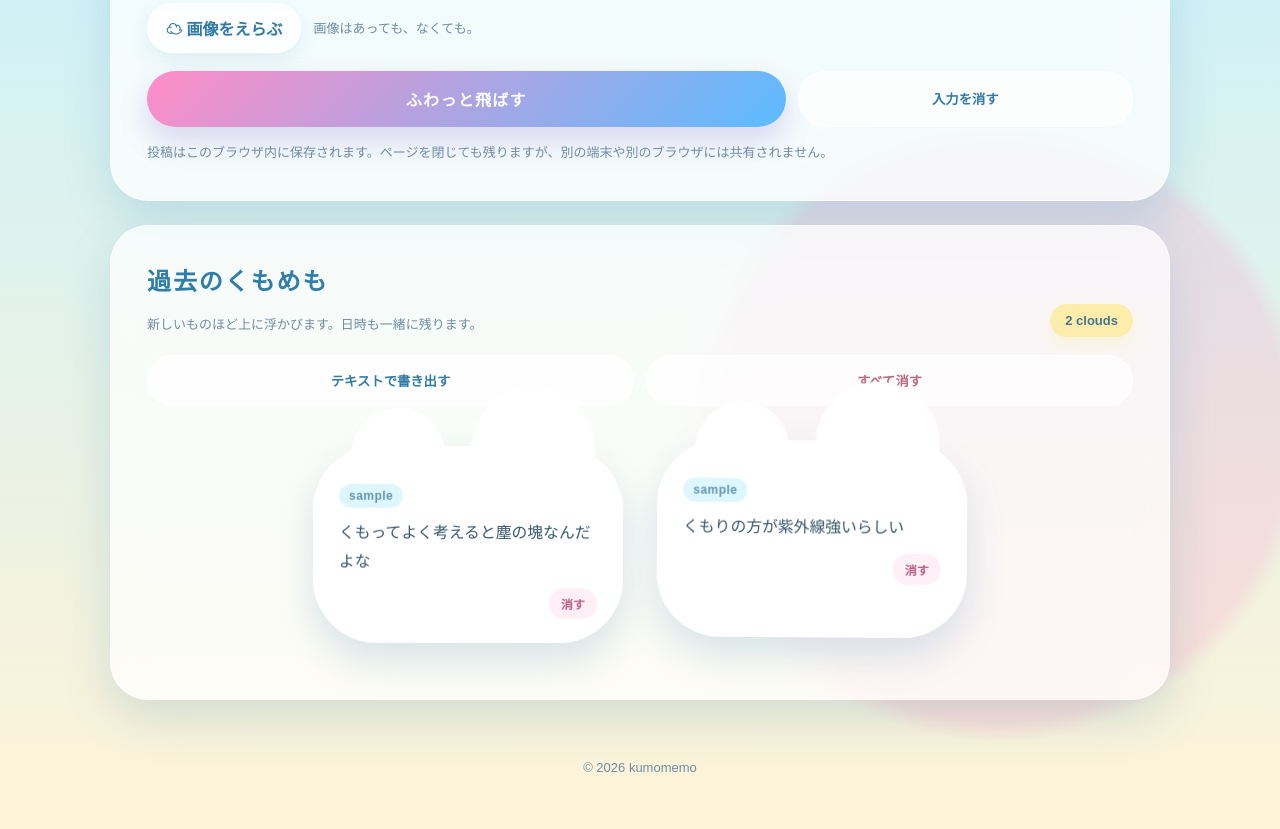
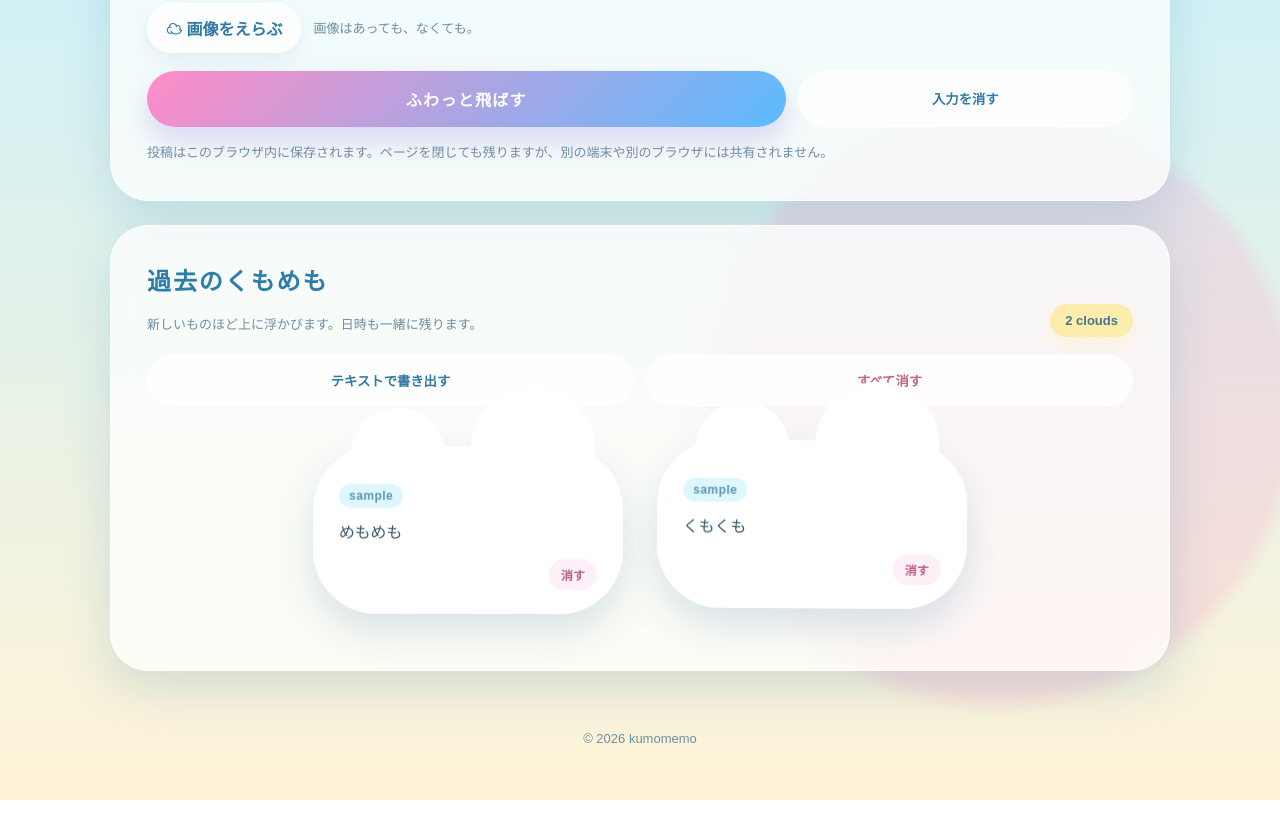
Before and after one commit to poison-h/kumomemo, a plain HTML site: page index.html in a window 1280 px wide. Shown: the part 1375-2204 px from the top of the page. After the commit the page ends 2175 px from the top, so only its background shows below. Drawn offline with Linux system fonts and the light colour scheme.

```diff
--- a/index.html
+++ b/index.html
@@ -650,12 +650,12 @@
 
     const sampleMemos = [
       {
-        text: "くもりの方が紫外線強いらしい",
+        text: "くもくも",
         image: "",
         createdAt: "sample"
       },
       {
-        text: "くもってよく考えると塵の塊なんだよな",
+        text: "めもめも",
         image: "",
         createdAt: "sample"
       }
```
